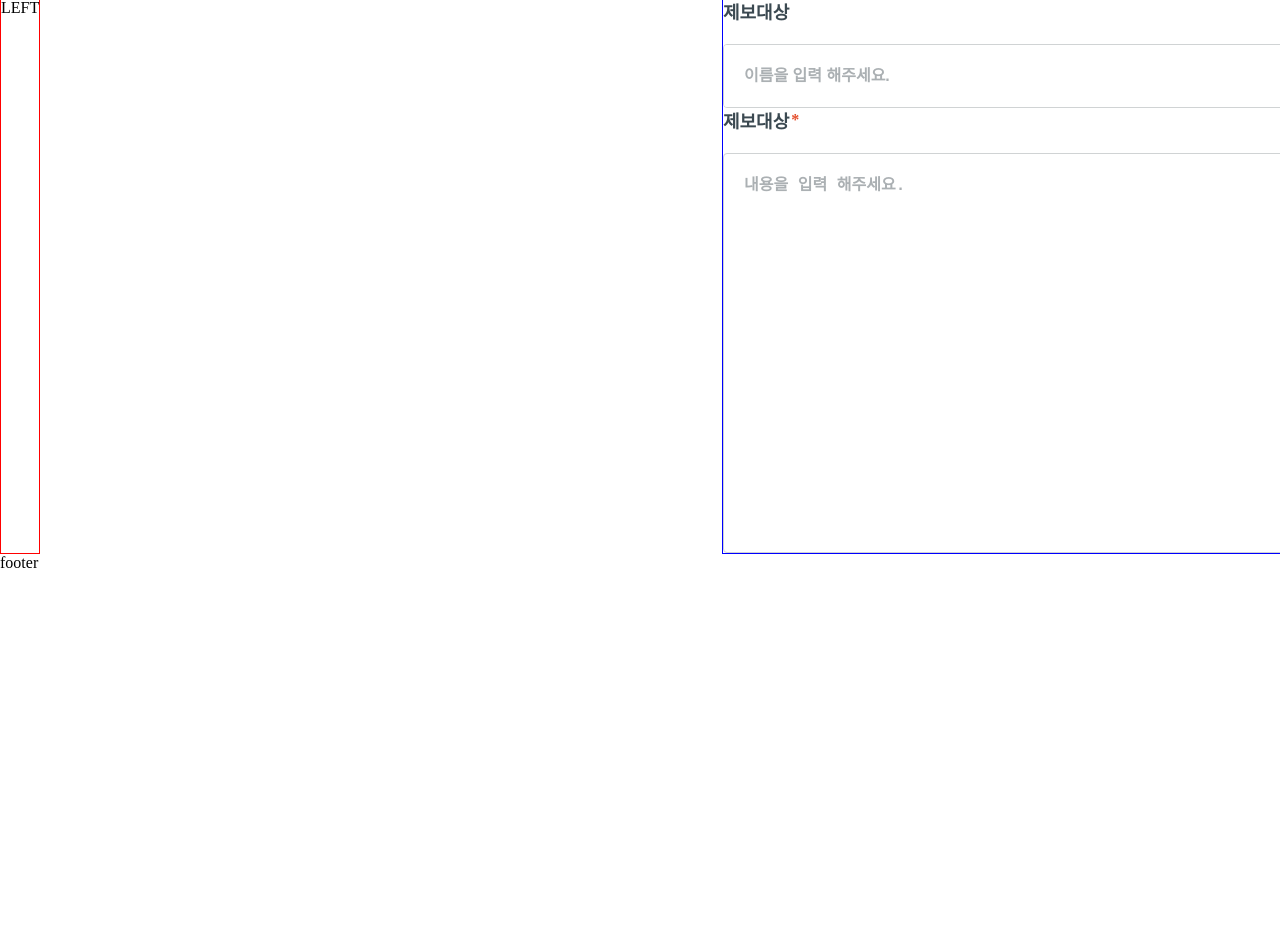
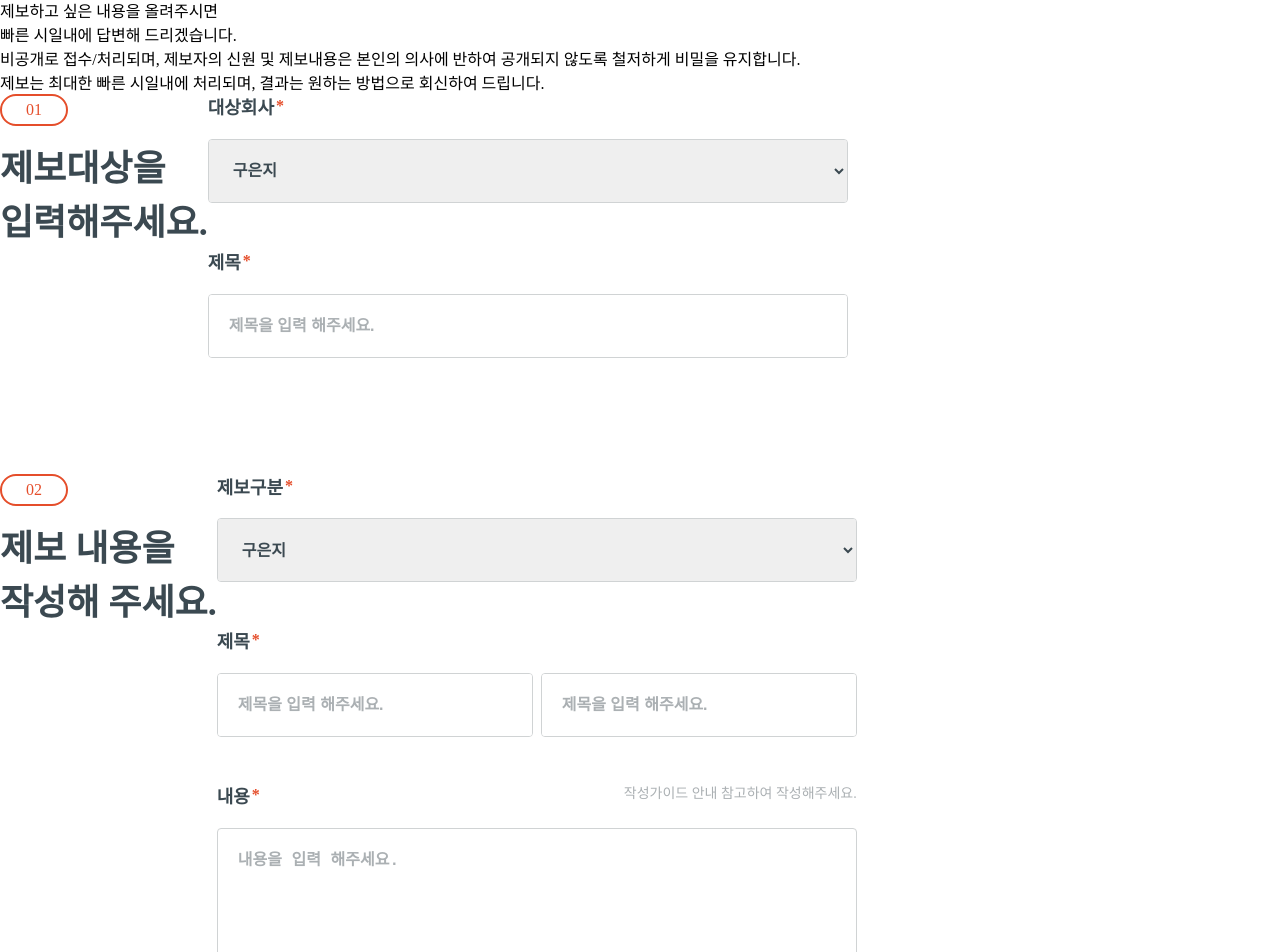
Before and after one commit to JANGDEOKSIK/next-seah, a Next.js app: page /main in a window 1280 px wide. Shown: the part 20-972 px from the top of the page. Before the commit the page ends 800 px from the top, so only its background shows below. Built offline with nearby package versions, Linux system fonts and the light colour scheme.

Commit message:
은지 작업중

```diff
--- a/src/app/_components/input/InputBox.jsx
+++ b/src/app/_components/input/InputBox.jsx
@@ -1,13 +1,12 @@
 
-const InputBox = ({ thTit, isRequired = false, type = "text", inputId, placeholder }) => {
+const InputBox = ({ thTit = false, isRequired = false, type = "text", inputId, placeholder }) => {
   return (
     <div className="input-wrap">
-      <div className="th">
+      {thTit && <div className="th">
         <p className="tit"><label htmlFor={inputId}>{thTit}</label></p>
         {isRequired && <span className="required">*</span>}
-      </div>
+      </div>}
       <div className="td">
-        <div className="form-group">
         <div className="form-input">
           <input
             type={type}
@@ -17,7 +16,6 @@ const InputBox = ({ thTit, isRequired = false, type = "text", inputId, placehold
         </div>
       </div>
     </div>
-    </div>
   )
 }
 
--- a/src/app/_components/input/SelectBox.jsx
+++ b/src/app/_components/input/SelectBox.jsx
@@ -1,7 +1,13 @@
-const SelectBox = ({ selectData }) => {
+const SelectBox = ({ thTit = false, isRequired = false, inputId, selectData }) => {
   return (
+    <div className="input-wrap">
+      {thTit && <div className="th">
+        <p className="tit"><label htmlFor={inputId}>{thTit}</label></p>
+        {isRequired && <span className="required">*</span>}
+      </div>}
+      <div className="td">
         <div className="form-select">
-      <select id="" title="" required>
+          <select id={inputId}>
             {
               selectData.map((item, idx) => (
                 <option key={idx} value="">{item.tit}</option>
@@ -9,6 +15,8 @@ const SelectBox = ({ selectData }) => {
             }
           </select>
         </div>
+      </div>
+    </div>
   )
 }
 
--- a/src/app/_components/input/Textarea.jsx
+++ b/src/app/_components/input/Textarea.jsx
@@ -2,7 +2,7 @@
 
 import {useState} from "react";
 
-const Textarea = ({ thTit, isRequired = false, inputId, placeholder, maxByte }) => {
+const Textarea = ({ thTit, info, isRequired = false, inputId, placeholder, maxByte }) => {
   const [byte, setByte] = useState(0);
   const textAreaChangeFunc = (e) => {
     setByte(e.target.value.length);
@@ -11,15 +11,18 @@ const Textarea = ({ thTit, isRequired = false, inputId, placeholder, maxByte })
   return (
     <div className="input-wrap">
       <div className="th">
-        <p className="tit"><label htmlFor={inputId}>{thTit}</label></p>
-        {isRequired && <span className="required">*</span>}
+        <div className="tits">
+          <p className="tit"><label htmlFor={inputId}>{thTit}</label></p>
+          {isRequired && <span className="required">*</span>}
+        </div>
+        <p className="info">{info}</p>
       </div>
       <div className="td">
         <div className="form-textarea">
           <textarea
             id={inputId}
             placeholder={placeholder}
-            maxlength={maxByte}
+            maxLength={maxByte}
             onChange={textAreaChangeFunc}
           ></textarea>
           <div className="bytes">
--- a/src/app/main/page.jsx
+++ b/src/app/main/page.jsx
@@ -35,46 +35,90 @@ export default function MainPage() {
   return (
     <PageTransition>
       <div className="inner">
+        <div>
+          <div>
+            제보하고 싶은 내용을 올려주시면<br/>
+            빠른 시일내에 답변해 드리겠습니다.
+          </div>
+          <div>
+            비공개로 접수/처리되며, 제보자의 신원 및 제보내용은 본인의 의사에 반하여 공개되지 않도록 철저하게 비밀을 유지합니다.<br/>
+            제보는 최대한 빠른 시일내에 처리되며, 결과는 원하는 방법으로 회신하여 드립니다.
+          </div>
+        </div>
+        <form onSubmit={onSubmit}>
+          <div className="column-layout-wrap">
             <div className="column-layout">
-          <div className="left">LEFT</div>
+              <div className="left">
+                <div className="cont-tit">
+                  <p className="num">01</p>
+                  <p className="tit">제보대상을<br/>입력해주세요.</p>
+                </div>
+              </div>
               <div className="right">
+                <div className="form-wrap">
+                  <SelectBox
+                    thTit={"대상회사"}
+                    isRequired={true}
+                    inputId={"inputId1-1"}
+                    selectData={selectDummy}
+                  />
                   <InputBox
-              thTit={"제보대상"}
-              // isRequired={false}
-              inputId={"inputId1"}
-              placeholder={"이름을 입력 해주세요."}
-            />
-            {/* <SelectBox selectData={selectDummy}/> */}
-            <Textarea
-              thTit={"제보대상"}
+                      thTit={"제목"}
                       isRequired={true}
-              inputId={"inputId3"}
-              placeholder={"내용을 입력 해주세요."}
-              maxByte={4000}
+                      inputId={"inputId1-2"}
+                      placeholder={"제목을 입력 해주세요."}
                     />
                 </div>
-          {/* <DataForm>
-            <Row thTit={"대상회사"} isRequired={true}>
-              <div className="form-group">
-                <Select2 selectData={selectDummy} />
-                <Select2 selectData={selectDummy}  />
               </div>
-            </Row>
-            <Row thTit={"제보대상"} isRequired={false} inputId={"input1"}>
-              <div className="form-group">
-                <Input2 placeholder={"이름을 입력 해주세요."} />
-              </div>
-            </Row>
-            <Row thTit={"내용"} isRequired={true}>
-              <TextArea2 placeholder={"내용을 입력 해주세요."} maxByte={4000} />
-            </Row>
-          </DataForm> */}
               {/* <form onSubmit={onSubmit}>
                 <input type="text" id="eee" {...register("eee", {required: "값을 넣어라 닝겐!"})} />
                 <button type="submit">submit</button>
               </form>
               <button className="btn2" type="button">제출하기</button> */}
             </div>
+            <div className="column-layout">
+              <div className="left">
+                <div className="cont-tit">
+                  <p className="num">02</p>
+                  <p className="tit">제보 내용을<br/>작성해 주세요.</p>
+                </div>
+              </div>
+              <div className="right">
+                <div className="form-wrap">
+                  <SelectBox
+                    thTit={"제보구분"}
+                    isRequired={true}
+                    inputId={"inputId2-1"}
+                    selectData={selectDummy}
+                  />
+                  <div className="form-group">
+                    <InputBox
+                      thTit={"제목"}
+                      isRequired={true}
+                      inputId={"inputId2-2-1"}
+                      placeholder={"제목을 입력 해주세요."}
+                    />
+                    <InputBox
+                      inputId={"inputId2-2-2"}
+                      placeholder={"제목을 입력 해주세요."}
+                    />
+                  </div>
+                  <Textarea
+                    thTit={"내용"}
+                    info={"작성가이드 안내 참고하여 작성해주세요."}
+                    isRequired={true}
+                    inputId={"inputId2-3"}
+                    placeholder={"내용을 입력 해주세요."}
+                    maxByte={4000}
+                  />
+                </div>
+              </div>
+            </div>
+          </div>
+          <div className="btn-wrap">
+            <button type="submit" className="common-btn">제출하기</button>
+          </div>
+        </form>
       </div>
     </PageTransition>
   );
--- a/src/scss/_input.scss
+++ b/src/scss/_input.scss
@@ -4,15 +4,18 @@
   margin: 0;
   padding: 0;
 }
-input, select, textarea {
+input, select, textarea, button {
   border: none;
   border-radius: 0;
 }
-
+button {
+  cursor: pointer;
+}
 
 // --- input ---
 .form-group {
   display: flex;
+  align-items: flex-end;
   gap: 8px;
 }
 
@@ -136,23 +139,40 @@ input, select, textarea {
   }
 }
 
-.btn2 {
-  background-color: #000;
+.btn-wrap {
+  display: flex;
+  justify-content: center;
+
+  .common-btn {
+    padding: 21px 96px;
+    font-size: 18px;
+    font-weight: 700;
     color: #fff;
-  width: 100%;
-  height: 64px;
+    border-radius: 4px;
+    background-color: #E54E2B;
+  }
 }
 
-
 // --- data-form ---
+.input-wrap {
   .th {
     margin-bottom: 16px;
+
+    .tits {
+      display: flex;
+    }
 
     .tit {
       font-size: 18px;
       font-weight: 800;
       line-height: 160%;
       color: #3B4951;
+    }
+
+    .info {
+      font-size: 14px;
+      line-height: 160%;
+      color: #ABB0B3;
     }
 
     .required {
@@ -168,37 +188,14 @@ input, select, textarea {
       display: flex;
       align-items: flex-start;
     }
+    &:has(.tits, .info) {
+      justify-content: space-between;
     }
-.data-form {
+  }
+}
+
+.form-wrap {
   display: flex;
   flex-direction: column;
   gap: 46px;
-
-  .row {
-
-    .th {
-      margin-bottom: 16px;
-
-      .tit {
-        font-size: 18px;
-        font-weight: 800;
-        line-height: 160%;
-        color: #3B4951;
 }
-
-      .required {
-        flex-shrink: 0;
-        margin-left: 2px;
-        font-size: 16px;
-        font-weight: 700;
-        line-height: 150%;
-        color: #E54E2B;
-      }
-
-      &:has(.required) {
-        display: flex;
-        align-items: flex-start;
-      }
-    }
-  }
-}
--- a/src/scss/_layout.scss
+++ b/src/scss/_layout.scss
@@ -1,18 +1,42 @@
-.inner {width: 1362px; margin: 0 auto; border: 1px solid browns;}
+.inner {width: 1362px; margin: 0 auto;}
+
+.column-layout-wrap {
+  display: flex;
+  flex-direction: column;
+  gap: 116px;
 
   .column-layout {
     display: flex;
-  justify-content: space-between;
+    // justify-content: space-between;
 
     .left {
-    border: 1px solid red;
+
+      .cont-tit {
+        .num {
+          display: inline-block;
+          padding: 6px 24px;
+          margin-bottom: 16px;
+          font-size: 16px;
+          line-height: 1;
+          color: #E54E2B;
+          border: 2px solid #E54E2B;
+          border-radius: 30px;
+        }
+        .tit {
+          font-size: 36px;
+          font-weight: 800;
+          line-height: 150%;
+          color: #3B4951;
+        }
+      }
     }
     .right {
       width: 640px;
-    border: 1px solid blue;
     }
 
+    .input-wrap {width: 100%;}
     .form-textarea {width: 100%;}
     .form-input {width: 100%;}
     .form-select {width: 100%;}
   }
+}
```
Lines whose indentation alone changed are shown as unchanged.
